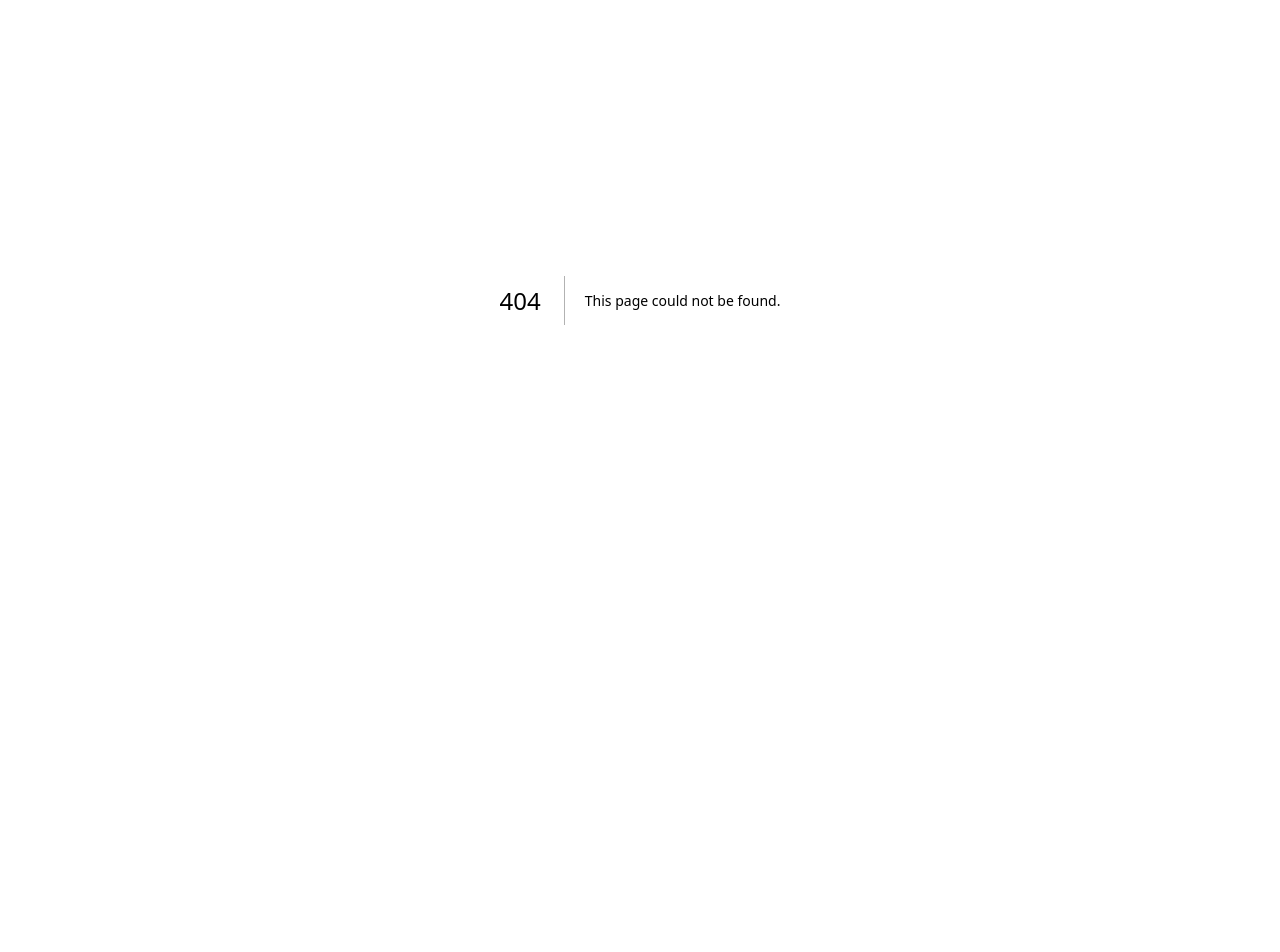
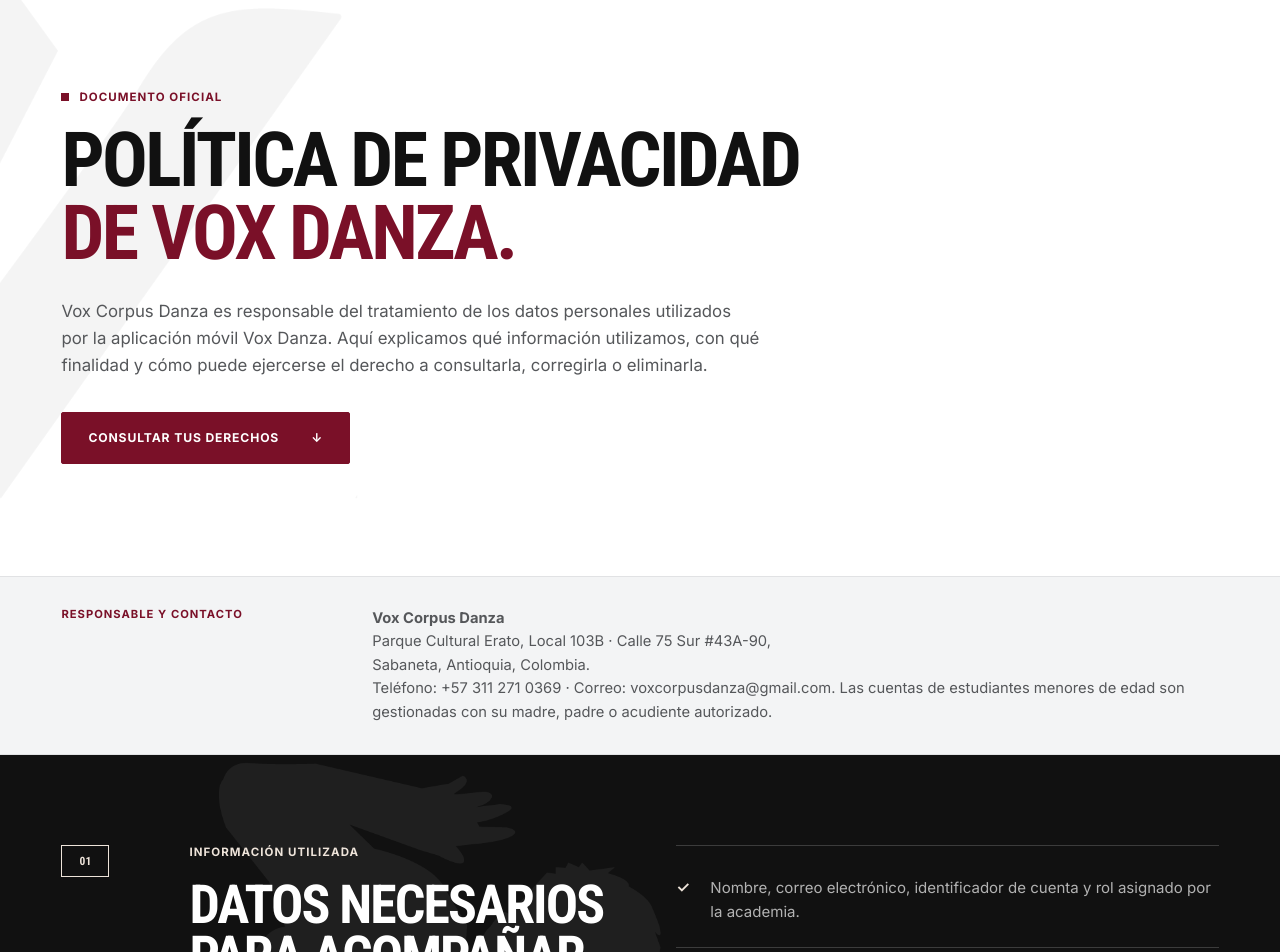
Before and after one commit to cristiansuarezcode-bot/web-vox-corpus-danza, a Next.js app: page /politica_privacidad_vox_danza in a window 1280 px wide. Before the commit this address had no page. Shown: the part 100-1052 px from the top of the page. Before the commit the page ends 800 px from the top, so only its background shows below. Built offline with nearby package versions, Linux system fonts and the light colour scheme.

Commit message:
Publicar política oficial de privacidad de Vox Danza (#9)
Publica la política oficial, actualiza la explicación de eliminación y enlaza ambos documentos desde el sitio principal.

```diff
--- a/app/page.tsx
+++ b/app/page.tsx
@@ -286,6 +286,7 @@ export default function Home() {
         </div>
         <div className="footer-links">
           <p>Información</p>
+          <a href="/politica_privacidad_vox_danza/">Política de privacidad</a>
           <a href="/cancelar_cuenta_vox_danza/">Eliminar cuenta de Vox Danza</a>
           <span>Canal oficial de Vox Corpus Danza</span>
           <small>© {new Date().getFullYear()} Vox Corpus Danza</small>
--- /dev/null
+++ b/app/politica_privacidad_vox_danza/page.tsx
@@ -0,0 +1,195 @@
+import type { Metadata } from "next";
+import styles from "../cancelar_cuenta_vox_danza/page.module.css";
+
+export const metadata: Metadata = {
+  title: "Política de privacidad de Vox Danza | Vox Corpus Danza",
+  description:
+    "Política oficial sobre el tratamiento de datos personales en la aplicación Vox Danza.",
+  openGraph: {
+    title: "Política de privacidad de Vox Danza",
+    description:
+      "Información oficial sobre los datos utilizados por la aplicación Vox Danza.",
+    images: [],
+  },
+  twitter: {
+    card: "summary",
+    title: "Política de privacidad de Vox Danza",
+    description:
+      "Información oficial sobre los datos utilizados por la aplicación Vox Danza.",
+    images: [],
+  },
+};
+
+const datosTratados = [
+  "Nombre, correo electrónico, identificador de cuenta y rol asignado por la academia.",
+  "Fotografía de perfil y, para docentes, presentación profesional y estilos que enseña.",
+  "Matrículas, clases, asistencias, eventos, créditos del proceso y clases personalizadas.",
+  "Preferencias de la app, estado de lectura de notificaciones, plataforma y versión instalada.",
+  "Identificador de instalación o token necesario para entregar notificaciones.",
+];
+
+const finalidades = [
+  ["Acceso y cuenta", "Autenticar a la persona usuaria y mostrar la experiencia correspondiente a su rol."],
+  ["Proceso académico", "Presentar información de clases, matrículas, asistencia, eventos y avance dentro de la academia."],
+  ["Comunicación", "Entregar avisos operativos, académicos, de asistencia y de seguridad mediante notificaciones."],
+  ["Soporte y privacidad", "Atender solicitudes de actualización, control de acceso, corrección o eliminación."],
+];
+
+const proveedores = [
+  ["Supabase", "Autenticación, base de datos, almacenamiento de fotografías y funciones operativas."],
+  ["Firebase Cloud Messaging", "Entrega de notificaciones y administración del identificador de instalación."],
+  ["Apple y Google", "Distribución de la app y servicios propios del sistema operativo."],
+];
+
+export default function PrivacyPolicyPage() {
+  return (
+    <main className={styles.page}>
+      <header className={styles.header}>
+        <a className={styles.brand} href="/" aria-label="Volver al inicio de Vox Corpus Danza">
+          <img src="/vox-corpus-logo.png" alt="Vox Corpus Danza" />
+        </a>
+        <span className={styles.utility}>Centro de privacidad · Vox Danza</span>
+      </header>
+
+      <section className={styles.hero}>
+        <img
+          className={styles.heroGraphic}
+          src="/vox-forma-diagonal.png"
+          alt=""
+          aria-hidden="true"
+        />
+        <div className={styles.heroLabel}><span /> Documento oficial</div>
+        <h1>Política de privacidad<br /><em>de Vox Danza.</em></h1>
+        <p>
+          Vox Corpus Danza es responsable del tratamiento de los datos personales
+          utilizados por la aplicación móvil Vox Danza. Aquí explicamos qué
+          información utilizamos, con qué finalidad y cómo puede ejercerse el
+          derecho a consultarla, corregirla o eliminarla.
+        </p>
+        <a className={styles.primaryAction} href="#derechos">
+          Consultar tus derechos <span aria-hidden="true">↓</span>
+        </a>
+      </section>
+
+      <section className={styles.notice} aria-label="Información principal">
+        <strong>Responsable y contacto</strong>
+        <p>
+          <b>Vox Corpus Danza</b><br />
+          Parque Cultural Erato, Local 103B · Calle 75 Sur #43A-90,<br />
+          Sabaneta, Antioquia, Colombia.<br />
+          Teléfono: <a href="tel:+573112710369">+57 311 271 0369</a> · Correo:{` `}
+          <a href="mailto:voxcorpusdanza@gmail.com">voxcorpusdanza@gmail.com</a>.
+          Las cuentas de estudiantes menores de edad son gestionadas con su
+          madre, padre o acudiente autorizado.
+        </p>
+      </section>
+
+      <section className={`${styles.contentSection} ${styles.dataSection}`}>
+        <img
+          className={styles.dataGraphic}
+          src="/vox-silueta-urbana.png"
+          alt=""
+          aria-hidden="true"
+        />
+        <div className={styles.sectionNumber}>01</div>
+        <div>
+          <p className={styles.kicker}>Información utilizada</p>
+          <h2>Datos necesarios<br />para acompañar el proceso.</h2>
+        </div>
+        <div className={styles.dataCopy}>
+          <ul>
+            {datosTratados.map((dato) => <li key={dato}>{dato}</li>)}
+          </ul>
+          <div className={styles.retentionNote}>
+            <strong>No vendemos datos personales</strong>
+            <p>
+              La app no usa publicidad ni comercializa información personal. Los
+              datos se utilizan para prestar y proteger los servicios de Vox Danza.
+            </p>
+          </div>
+        </div>
+      </section>
+
+      <section className={styles.contentSection}>
+        <div className={styles.sectionNumber}>02</div>
+        <div>
+          <p className={styles.kicker}>Finalidades</p>
+          <h2>Por qué usamos<br />la información.</h2>
+        </div>
+        <ol className={styles.steps}>
+          {finalidades.map(([titulo, texto], index) => (
+            <li key={titulo}>
+              <span>{index + 1}</span>
+              <div><strong>{titulo}</strong><p>{texto}</p></div>
+            </li>
+          ))}
+        </ol>
+      </section>
+
+      <section className={styles.contentSection}>
+        <div className={styles.sectionNumber}>03</div>
+        <div>
+          <p className={styles.kicker}>Visibilidad y comunidad</p>
+          <h2>Información limitada<br />según cada rol.</h2>
+        </div>
+        <ol className={styles.steps}>
+          <li><span>1</span><div><strong>Estudiantes</strong><p>Su información académica se muestra dentro de su propia sesión. No tienen un perfil público descubrible en la comunidad.</p></div></li>
+          <li><span>2</span><div><strong>Docentes</strong><p>Pueden mostrar un perfil profesional con nombre, foto, presentación y estilos que enseñan.</p></div></li>
+          <li><span>3</span><div><strong>Ficha operativa docente</strong><p>Un profesor solo puede consultar nombre, foto y estado de matrícula de estudiantes inscritos en sus propios cursos.</p></div></li>
+          <li><span>4</span><div><strong>Administración</strong><p>El personal autorizado conserva el acceso operativo necesario para gestionar la academia.</p></div></li>
+        </ol>
+      </section>
+
+      <section className={styles.contentSection}>
+        <div className={styles.sectionNumber}>04</div>
+        <div>
+          <p className={styles.kicker}>Proveedores</p>
+          <h2>Servicios que ayudan<br />a operar la app.</h2>
+        </div>
+        <ol className={styles.steps}>
+          {proveedores.map(([titulo, texto], index) => (
+            <li key={titulo}>
+              <span>{index + 1}</span>
+              <div><strong>{titulo}</strong><p>{texto}</p></div>
+            </li>
+          ))}
+          <li><span>4</span><div><strong>Mapas externos</strong><p>“Cómo llegar” abre Google Maps, Apple Maps u otra app disponible. Vox Danza no solicita ni recopila la ubicación actual del dispositivo.</p></div></li>
+        </ol>
+      </section>
+
+      <section className={styles.contentSection} id="derechos">
+        <div className={styles.sectionNumber}>05</div>
+        <div>
+          <p className={styles.kicker}>Conservación y derechos</p>
+          <h2>Control sobre<br />tus datos.</h2>
+        </div>
+        <ol className={styles.steps}>
+          <li><span>1</span><div><strong>Consulta y corrección</strong><p>La persona usuaria o su representante puede solicitar acceso, actualización, corrección o limitación de sus datos.</p></div></li>
+          <li><span>2</span><div><strong>Eliminación</strong><p>Los estudiantes pueden iniciar la eliminación desde Configuración → Gestionar cuenta. Las cuentas docentes requieren revisión para reasignar cursos activos.</p></div></li>
+          <li><span>3</span><div><strong>Conservación restringida</strong><p>Al eliminar una cuenta se eliminan o anonimizan sus datos personales. Los registros históricos de matrículas, asistencia, créditos del proceso, pagos y auditoría pueden conservarse de forma restringida hasta por 10 años para obligaciones administrativas, contables, contractuales o de seguridad.</p></div></li>
+          <li><span>4</span><div><strong>Procedimiento externo</strong><p>También puedes iniciar una solicitud desde la <a href="/cancelar_cuenta_vox_danza/">página pública de eliminación de cuenta</a>, sin instalar ni abrir la app.</p></div></li>
+        </ol>
+      </section>
+
+      <section className={styles.security}>
+        <strong>Seguridad y cambios</strong>
+        <p>
+          Aplicamos controles de acceso, cifrado durante la transmisión y medidas
+          razonables de protección. Podemos actualizar esta política cuando cambie
+          la app o la normativa; la fecha publicada identificará la versión vigente.
+        </p>
+      </section>
+
+      <footer className={styles.footer}>
+        <div>
+          <img src="/vox-corpus-logo.png" alt="Vox Corpus Danza" />
+          <p>Política oficial de la aplicación Vox Danza.</p>
+        </div>
+        <div>
+          <a href="/cancelar_cuenta_vox_danza/">Solicitar eliminación de cuenta</a>
+          <span>Última actualización: 14 de agosto de 2026</span>
+        </div>
+      </footer>
+    </main>
+  );
+}
```
Also changed, not shown: app/cancelar_cuenta_vox_danza/page.tsx (+12 -10 lines).
